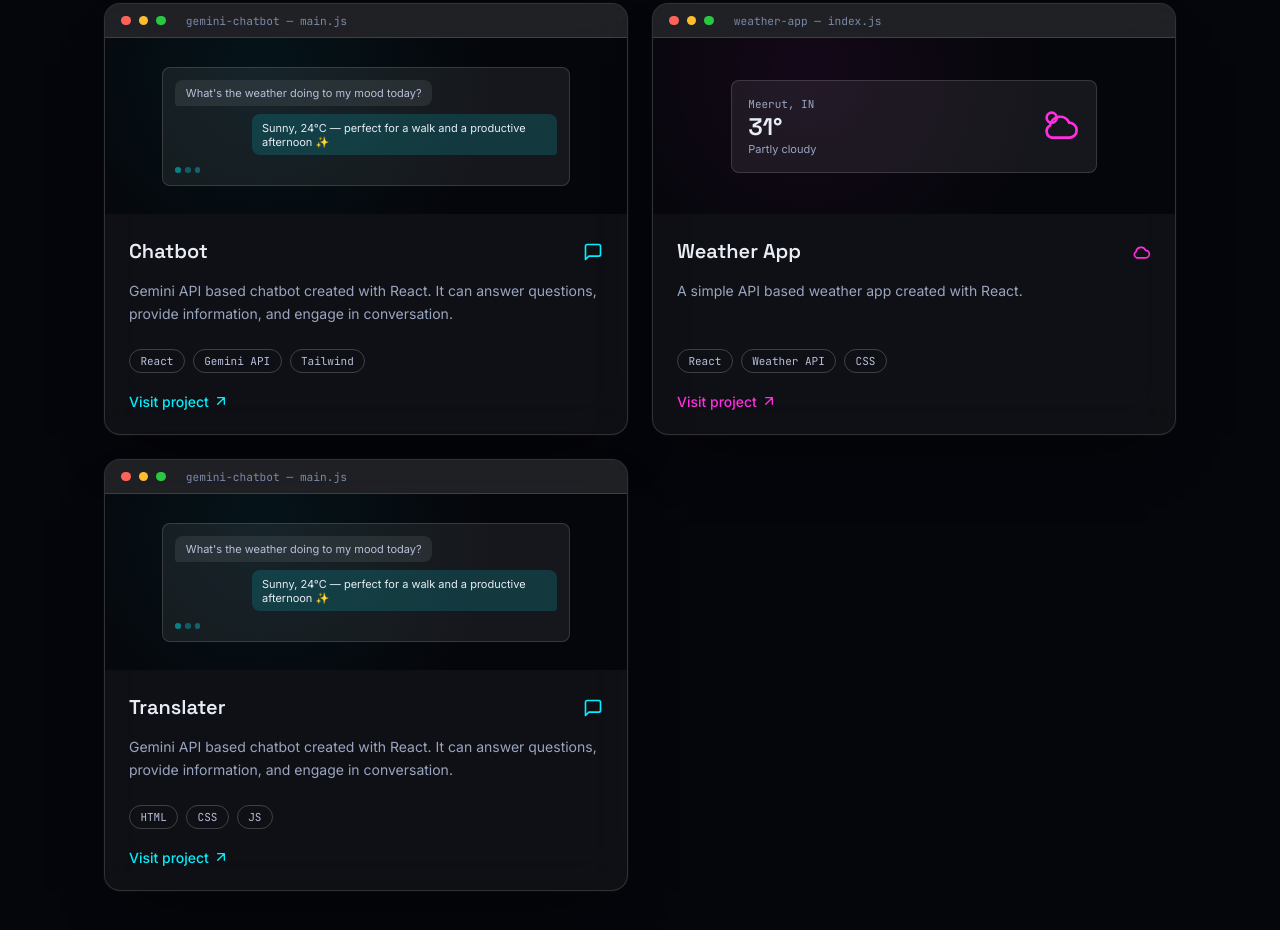
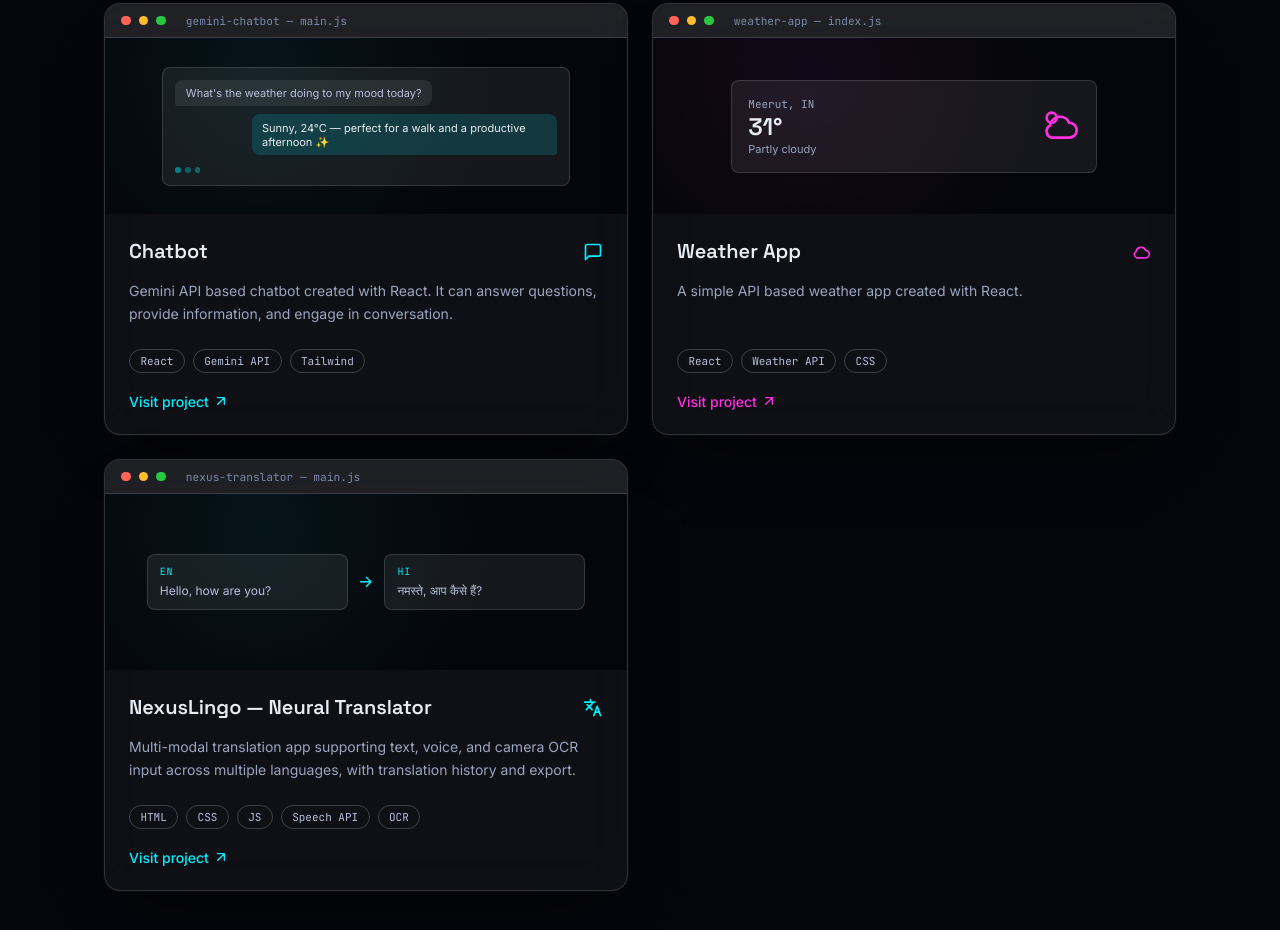
Before and after one commit to devdivyanshu01/Portfolio, a plain HTML site: page index.html in a window 1280 px wide. Shown: the part 926-1856 px from the top of the page. Drawn offline with Linux system fonts and the light colour scheme.

Commit message:
successfully added card

```diff
--- a/index.html
+++ b/index.html
@@ -4,7 +4,7 @@
   <meta charset="UTF-8" />
   <meta name="viewport" content="width=device-width, initial-scale=1.0" />
   <title>Divyanshu — NRI</title>
-  <meta name="description" content="Portfolio of Divyanshu, a front-end developer and UI designer. Projects include a Gemini API chatbot and a weather app." />
+  <meta name="description" content="Portfolio of Divyanshu, a front-end developer and UI designer. Projects include a Gemini API chatbot, a weather app, and NexusLingo, a neural translator." />
 
   <!-- Fonts: preconnect for speed, font-display swap to avoid blocking render -->
   <link rel="preconnect" href="https://fonts.googleapis.com" />
@@ -79,7 +79,7 @@
     <section id="work" class="section">
       <div class="reveal">
         <p class="eyebrow"><span class="eyebrow-line"></span>Selected Work</p>
-        <h2 class="section-title">Two builds worth a closer look</h2>
+        <h2 class="section-title">Three builds worth a closer look</h2>
       </div>
 
       <div class="project-grid">
@@ -165,30 +165,38 @@
             <span class="dot dot-red"></span>
             <span class="dot dot-yellow"></span>
             <span class="dot dot-green"></span>
-            <span class="window-path">gemini-chatbot — main.js</span>
+            <span class="window-path">nexus-translator — main.js</span>
           </div>
 
           <div class="project-preview">
-            <!-- Mock chat UI preview, no external image needed -->
-            <div class="chat-mock">
-              <div class="bubble bubble-in">What's the weather doing to my mood today?</div>
-              <div class="bubble bubble-out">Sunny, 24°C — perfect for a walk and a productive afternoon ✨</div>
-              <div class="typing-dots"><span></span><span></span><span></span></div>
+            <!-- Mock translator UI preview, no external image needed -->
+            <div class="translate-mock">
+              <div class="translate-box">
+                <div class="translate-lang">EN</div>
+                <div class="translate-text">Hello, how are you?</div>
+              </div>
+              <svg viewBox="0 0 24 24" class="translate-arrow"><path d="M5 12h14M13 6l6 6-6 6" fill="none" stroke="currentColor" stroke-width="2" stroke-linecap="round" stroke-linejoin="round"/></svg>
+              <div class="translate-box">
+                <div class="translate-lang">HI</div>
+                <div class="translate-text">नमस्ते, आप कैसे हैं?</div>
+              </div>
             </div>
           </div>
 
           <div class="project-body">
             <div class="project-head">
-              <h3>Translater</h3>
-              <svg viewBox="0 0 24 24" class="icon-md project-icon"><path d="M21 15a2 2 0 01-2 2H7l-4 4V5a2 2 0 012-2h14a2 2 0 012 2z" fill="none" stroke="currentColor" stroke-width="2" stroke-linecap="round" stroke-linejoin="round"/></svg>
+              <h3>NexusLingo — Neural Translator</h3>
+              <svg viewBox="0 0 24 24" class="icon-md project-icon"><path d="M5 8l6 6M4 14l6-6 2-3M2 5h12M9 2v3M13 21l4-11 4 11M14.5 17h5" fill="none" stroke="currentColor" stroke-width="2" stroke-linecap="round" stroke-linejoin="round"/></svg>
             </div>
             <p class="project-desc">
-              Gemini API based chatbot created with React. It can answer questions, provide information, and engage in conversation.
+              Multi-modal translation app supporting text, voice, and camera OCR input across multiple languages, with translation history and export.
             </p>
             <div class="tag-row">
               <span class="tag">HTML</span>
               <span class="tag">CSS</span>
               <span class="tag">JS</span>
+              <span class="tag">Speech API</span>
+              <span class="tag">OCR</span>
             </div>
             <a class="project-link" href="https://nexus-translater.vercel.app/" target="_blank" rel="noopener noreferrer">
               Visit project
--- a/style.css
+++ b/style.css
@@ -337,6 +337,21 @@ main, header, footer { position: relative; z-index: 1; }
 .weather-cond { font-size: 0.6875rem; color: var(--muted); }
 .weather-icon { color: var(--accent); }
 
+.translate-mock {
+  position: relative; z-index: 1; width: 84%;
+  display: flex; align-items: center; gap: 0.6rem;
+}
+.translate-box {
+  flex: 1; padding: 0.6rem 0.75rem; border-radius: 0.5rem;
+  border: 1px solid var(--border); background: var(--glass-strong);
+}
+.translate-lang {
+  font-family: var(--font-mono); font-size: 0.625rem; letter-spacing: 0.08em;
+  text-transform: uppercase; color: var(--accent); margin-bottom: 0.3rem;
+}
+.translate-text { font-size: 0.75rem; line-height: 1.4; color: var(--muted-2); }
+.translate-arrow { width: 1.1rem; height: 1.1rem; flex-shrink: 0; color: var(--accent); }
+
 .project-body { padding: 1.5rem; display: flex; flex-direction: column; gap: 1rem; flex: 1; }
 .project-head { display: flex; align-items: flex-start; justify-content: space-between; gap: 0.75rem; }
 .project-head h3 { margin: 0; font-family: var(--font-display); font-weight: 600; font-size: 1.25rem; }
```
Also changed, not shown: script.js (line endings or trailing spaces).
